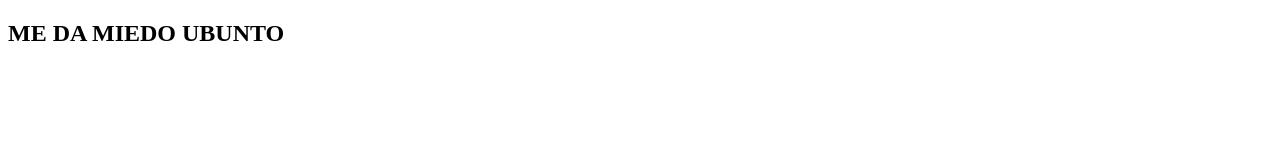
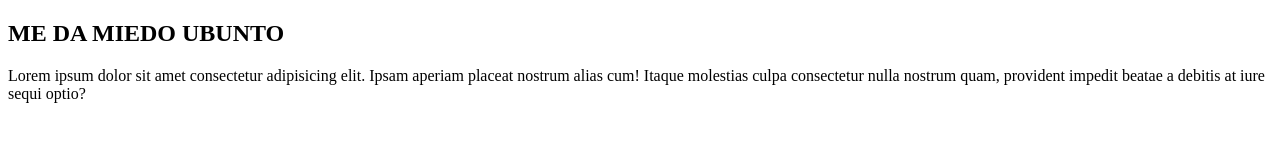
Before and after one commit to huvich15/proyectoDemoCursoPrework, a plain HTML site: page index.html in a window 1280 px wide. Drawn offline with Linux system fonts and the light colour scheme.

Commit message:
Cambios agregados al archivo HTML

```diff
--- a/index.html
+++ b/index.html
@@ -9,6 +9,7 @@
 <body>
     <article>
         <h1>ME DA MIEDO UBUNTO</h1>
+        <p>Lorem ipsum dolor sit amet consectetur adipisicing elit. Ipsam aperiam placeat nostrum alias cum! Itaque molestias culpa consectetur nulla nostrum quam, provident impedit beatae a debitis at iure sequi optio?</p>
     </article>
 </body>
 </html>
```
